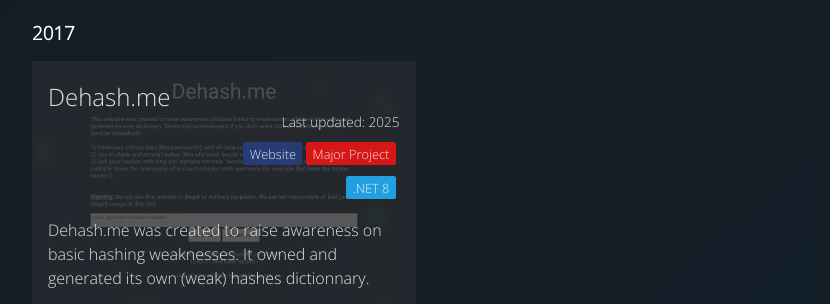
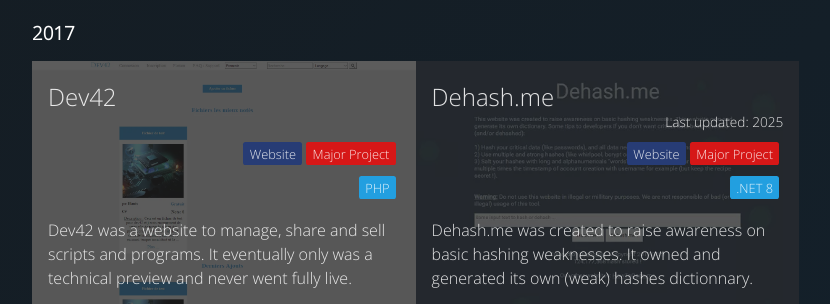
Before and after one commit to Elanis/portfolio, an Astro site: page / in a window 1280 px wide. Shown: the part 3232-3536 px from the top of the page, without its empty margins (32-862 px from the left). Built offline with nearby package versions, Linux system fonts and the light colour scheme; Astro itself is replaced by a stand-in of ours.

Commit message:
Add Dev42

```diff
--- a/src/components/ProjectsItem/index.jsx
+++ b/src/components/ProjectsItem/index.jsx
@@ -6,9 +6,9 @@
 	project.image = project.image || '';
 
 	return (
-		<div className="projects-item" style={{ 'backgroundImage': 'url(' + project.image + ')'}}>
+		<div className="projects-item" style={{ 'backgroundImage': 'url(' + project.image + ')' }}>
 			<div className="project-item-opacityBg">
-				<a className="projects-item-bgLink" href={project.links[0].url}>
+				<a className="projects-item-bgLink" href={project.links[0]?.url ?? '#'}>
 					<span className="project-item-title">{project.title}</span>
 					{project.dates.updated !== project.dates['first-release'] && <span className="project-item-lastUpdate">Last updated: {new Date(project.dates.updated).getFullYear()}</span>}
 					<div className="project-item-tags">
--- a/src/data/projects.json
+++ b/src/data/projects.json
@@ -218,6 +218,25 @@
         "major": true,
         "stopped": true,
         "dysnomiaProject": true
+    },
+    "dev42": {
+        "title": "Dev42",
+        "description": "Dev42 was a website to manage, share and sell scripts and programs. It eventually only was a technical preview and never went fully live.",
+        "image": "/img/dev42.webp",
+        "tags": [
+            "Website"
+        ],
+        "techs": [
+            "PHP"
+        ],
+        "dates": {
+            "begin": "2016-01-01",
+            "first-release": "2017-12-31",
+            "updated": "2017-12-31"
+        },
+        "links": [],
+        "major": true,
+        "stopped": true
     },
     "devblog": {
         "title": "Devblog",
```
Also changed, not shown: public/img/dev42.webp (added).
